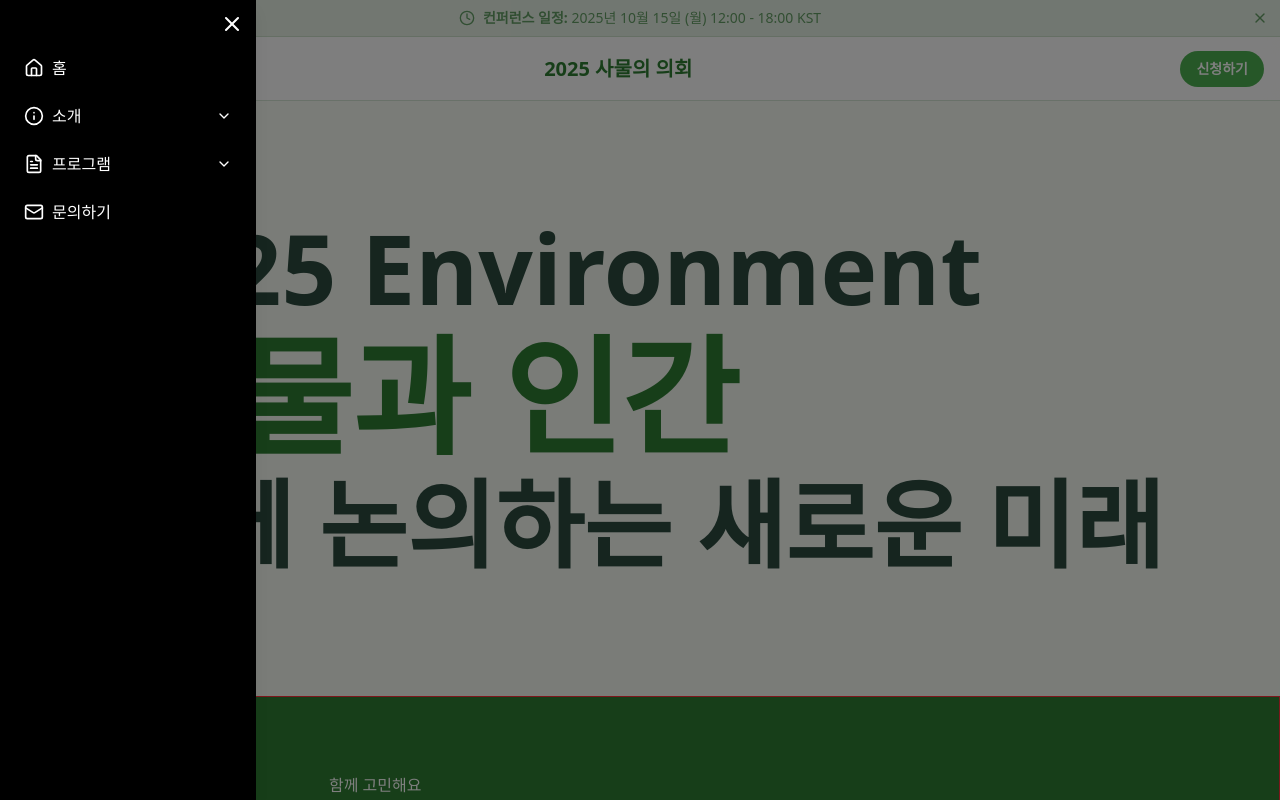
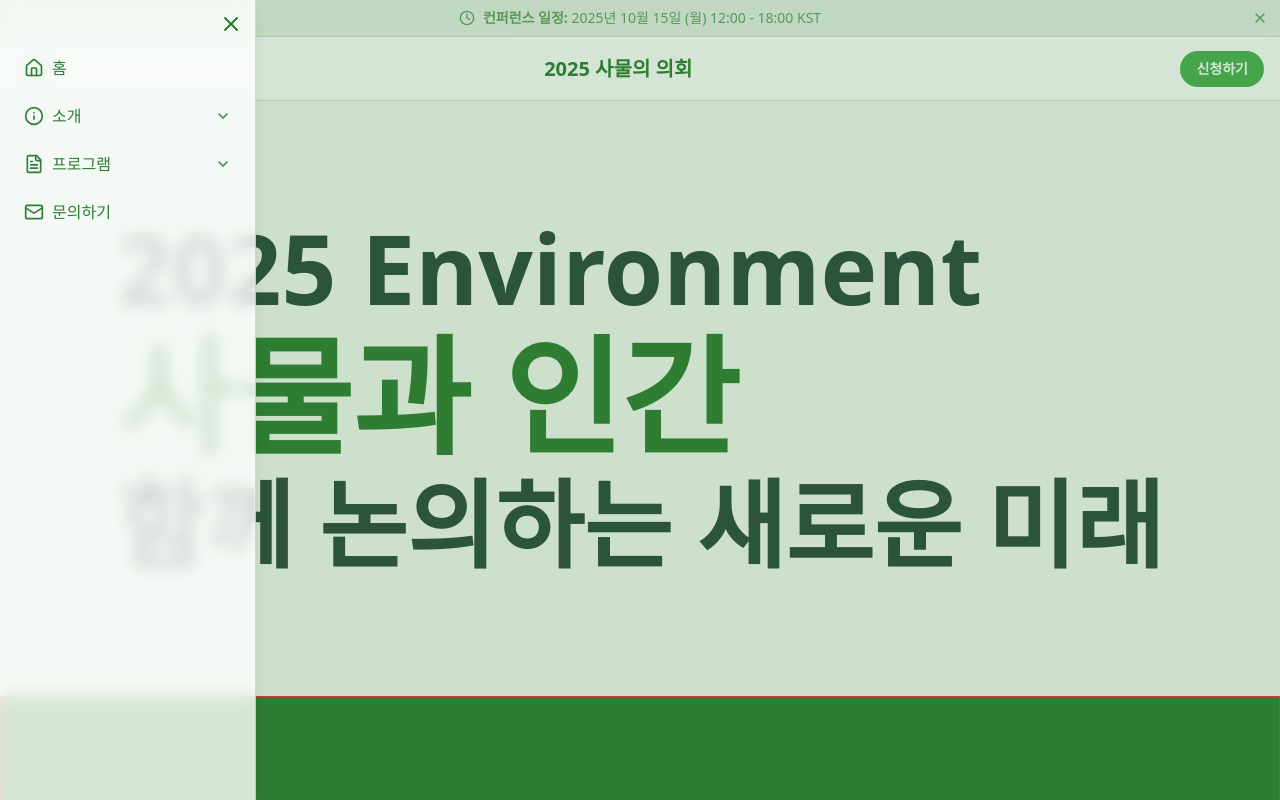
Before and after one commit to shin-minhyuk/samul.parliament, a Next.js app: page / in a window 1280 px wide. Both pictures are taken after a click on the button 36 px from the left and 68 px from the top of the page. Shown: the top 800 px of the page. Built offline with nearby package versions, Linux system fonts and the light colour scheme.

Commit message:
[feat] 서브 배너 추가

```diff
--- a/src/app/page.tsx
+++ b/src/app/page.tsx
@@ -10,7 +10,7 @@ export default function Home() {
           <div className="animate-slide-up">
             <div className="group hover:animate-wiggle flex flex-col gap-4 text-8xl font-bold">
               <p>2025 Environment</p>
-              <p className="text-nature-forest group-hover:text-nature-spring transform text-9xl transition-all duration-100">
+              <p className="text-nature-forest group-hover:text-nature-spring transform text-9xl font-[900] transition-all duration-100">
                 사물과 인간
               </p>
               <p>함께 논의하는 새로운 미래</p>
@@ -22,12 +22,15 @@ export default function Home() {
         <section className="h-[440px] border border-red-500">
           {/* 서브 배너 */}
           <div className="bg-nature-forest relative flex h-[360px] items-center justify-center text-white">
-            <div className="flex flex-col gap-4">
-              <p>함께 고민해요</p>
-              <p className="text-nature-forest group-hover:text-nature-spring transform text-9xl transition-all duration-100">
-                사물과 인간
+            <div className="flex flex-col gap-4 text-center text-2xl">
+              <p className="font-semibold">함께 고민하는 시간</p>
+              <p className="text-5xl font-bold">
+                비인간 존재들의 <span className="text-nature-spring">권리</span>
+                와 <span className="text-nature-spring">발언권</span>을 고민하다
               </p>
-              <p>함께 논의하는 새로운 미래</p>
+              <p className="text-xl font-bold opacity-50">
+                2025 사물의 의회 주제 : 미래의 공존을 위한 새로운 논의
+              </p>
             </div>
 
             {/* 참가버튼 */}
--- a/src/components/Header.tsx
+++ b/src/components/Header.tsx
@@ -45,7 +45,7 @@ export default function Header() {
           </h1>
 
           {/* Right - Apply Button */}
-          <button className="bg-nature-leaf hover:bg-nature-spring hover:animate-wiggle rounded-full px-4 py-2 text-sm font-semibold text-white transition-all">
+          <button className="bg-nature-leaf hover:bg-nature-spring rounded-full px-4 py-2 text-sm font-semibold text-white transition-all hover:scale-105">
             신청하기
           </button>
         </div>
--- a/src/components/Sidebar.tsx
+++ b/src/components/Sidebar.tsx
@@ -61,7 +61,7 @@ export default function Sidebar({ isOpen, onClose }: SidebarProps) {
     <>
       {/* Backdrop */}
       <div
-        className={`fixed inset-0 z-40 bg-black/50 transition-all duration-300 ${
+        className={`bg-nature-forest/20 fixed inset-0 z-40 transition-all duration-300 ${
           isOpen ? "opacity-100" : "pointer-events-none opacity-0"
         }`}
         onClick={onClose}
@@ -69,15 +69,15 @@ export default function Sidebar({ isOpen, onClose }: SidebarProps) {
 
       {/* Sidebar */}
       <div
-        className={`fixed top-0 left-0 z-50 h-full w-64 transform bg-black text-white shadow-lg transition-transform duration-300 ease-in-out ${
+        className={`border-nature-forest/20 text-nature-forest fixed top-0 left-0 z-50 h-full w-64 transform border-r bg-white/80 shadow-lg backdrop-blur-sm transition-transform duration-300 ease-in-out ${
           isOpen ? "translate-x-0" : "-translate-x-full"
         }`}
       >
         <div className="p-4">
           <button
             onClick={onClose}
-            className="absolute top-2 right-2 rounded-full p-1 transition-colors hover:bg-white/10"
-            aria-label="배너 닫기"
+            className="hover:bg-nature-forest/10 absolute top-2 right-2 rounded-full p-1 transition-colors"
+            aria-label="사이드바 닫기"
           >
             <X className="h-6 w-6" />
           </button>
@@ -90,7 +90,7 @@ export default function Sidebar({ isOpen, onClose }: SidebarProps) {
                     <div className="overflow-hidden rounded-lg">
                       <button
                         onClick={() => toggleAccordion(index)}
-                        className="flex w-full items-center justify-between rounded-lg p-2 transition-colors hover:bg-white/10"
+                        className="hover:bg-nature-forest/10 flex w-full items-center justify-between rounded-lg p-2 transition-colors"
                       >
                         <span className="flex items-center gap-2">
                           {item.icon}
@@ -110,12 +110,12 @@ export default function Sidebar({ isOpen, onClose }: SidebarProps) {
                         }`}
                       >
                         <div className="overflow-hidden">
-                          <ul className="ml-4 space-y-1 border-l border-white/20 pt-1 pl-4">
+                          <ul className="border-nature-forest/20 ml-4 space-y-1 border-l pt-1 pl-4">
                             {item.subItems.map((subItem) => (
                               <li key={subItem.title}>
                                 <Link
                                   href={subItem.href}
-                                  className="block rounded-lg p-2 text-sm transition-colors hover:bg-white/10"
+                                  className="hover:bg-nature-forest/10 block rounded-lg p-2 text-sm transition-colors"
                                 >
                                   {subItem.title}
                                 </Link>
@@ -128,7 +128,7 @@ export default function Sidebar({ isOpen, onClose }: SidebarProps) {
                   ) : (
                     <Link
                       href={item.href!}
-                      className="flex items-center gap-2 rounded-lg p-2 transition-colors hover:bg-white/10"
+                      className="hover:bg-nature-forest/10 flex items-center gap-2 rounded-lg p-2 transition-colors"
                     >
                       {item.icon}
                       {item.title}
```
